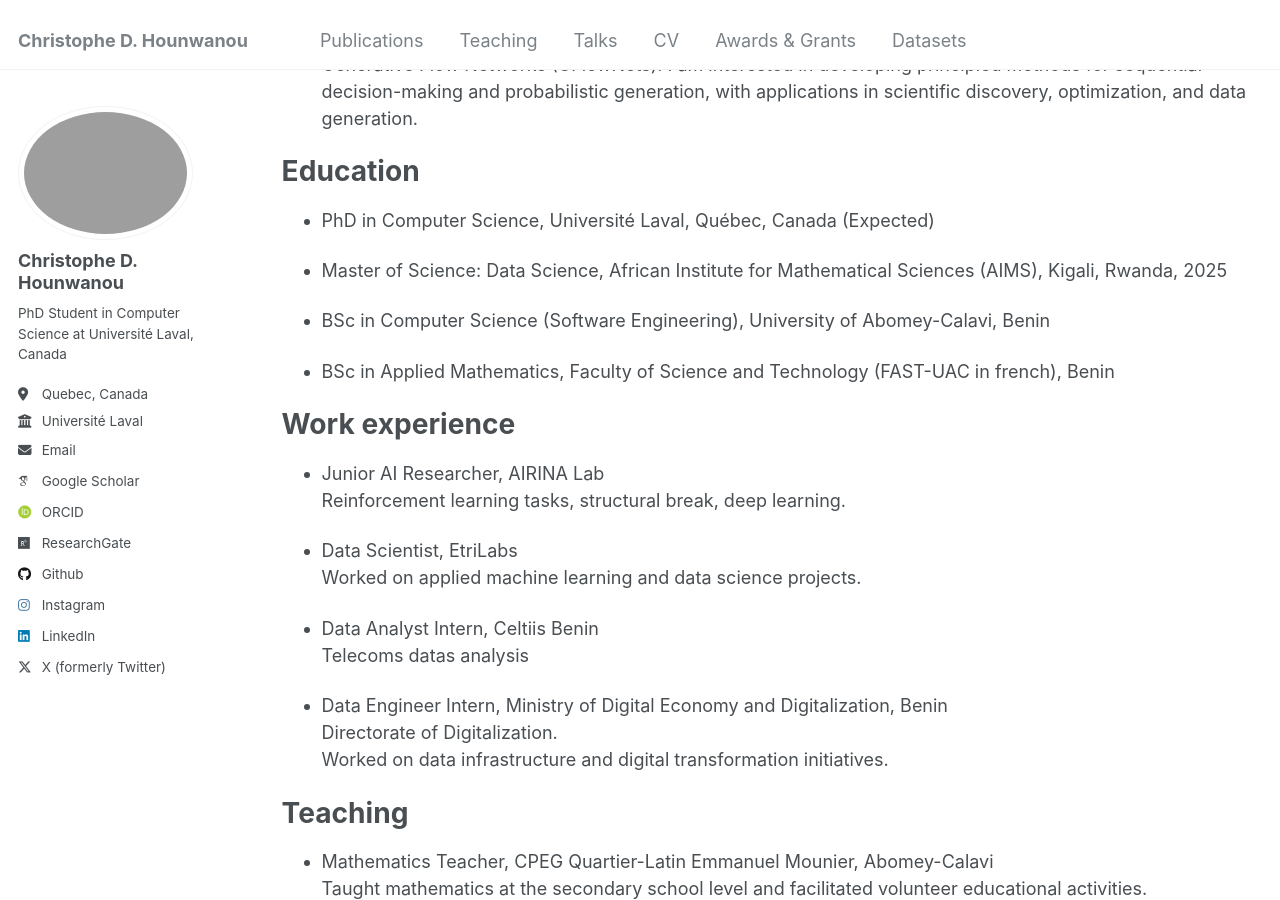
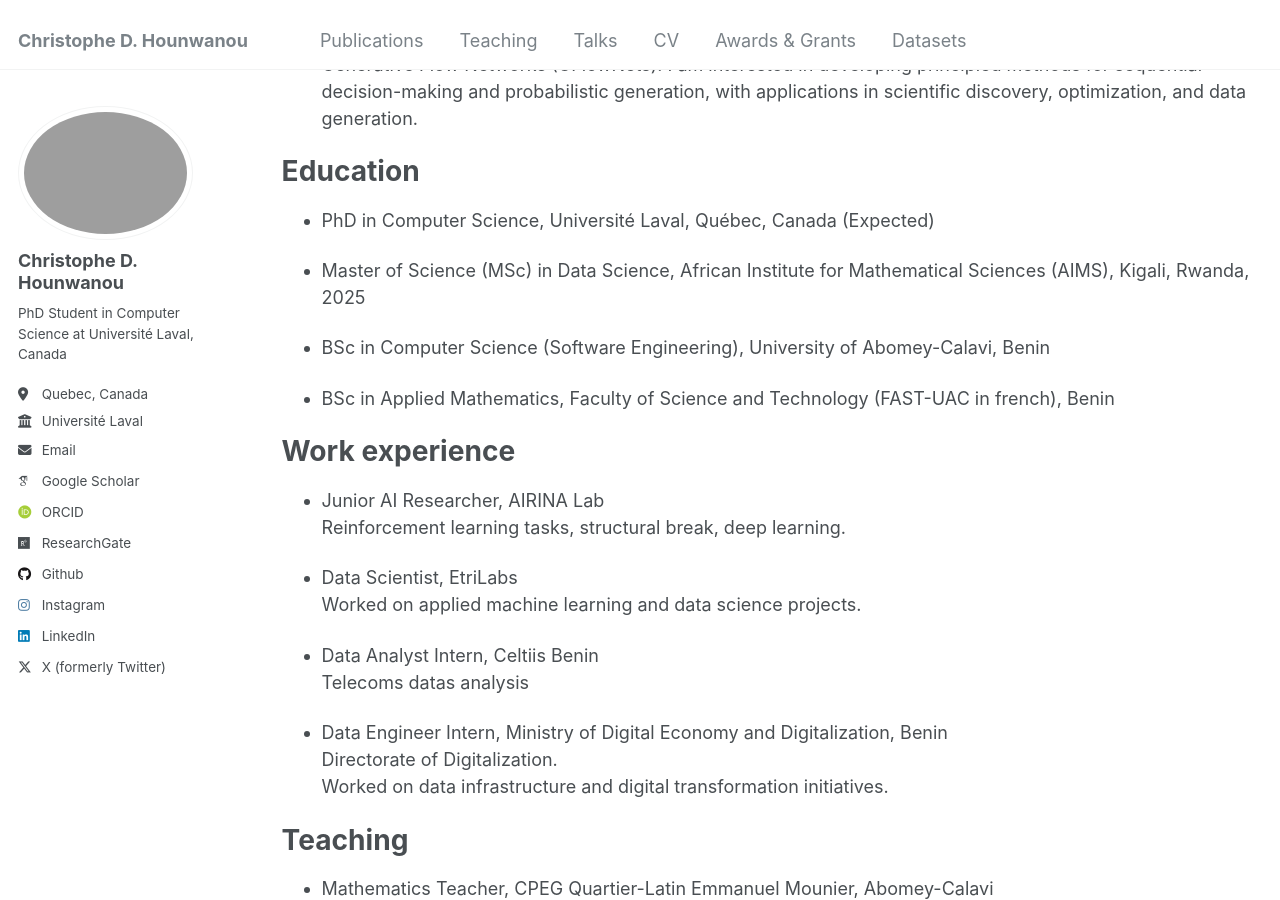
Before and after one commit to chrishounwanou/chrishounwanou.github.io, a Jekyll site: the page built from _pages/cv.md, in a window 1280 px wide and 900 px high, scrolled down 314 px. Built offline with Jekyll 4.4.1, drawn with Linux system fonts in a browser that asks for light colours; some web fonts are replaced.

Commit message:
Update cv.md

```diff
--- a/_pages/cv.md
+++ b/_pages/cv.md
@@ -19,7 +19,7 @@ Education
 
 - PhD in Computer Science, Université Laval, Québec, Canada (Expected)
 
-- Master of Science: Data Science, African Institute for Mathematical Sciences (AIMS), Kigali, Rwanda, 2025
+- Master of Science (MSc) in Data Science, African Institute for Mathematical Sciences (AIMS), Kigali, Rwanda, 2025
 
 - BSc in Computer Science (Software Engineering), University of Abomey-Calavi, Benin
 
```
